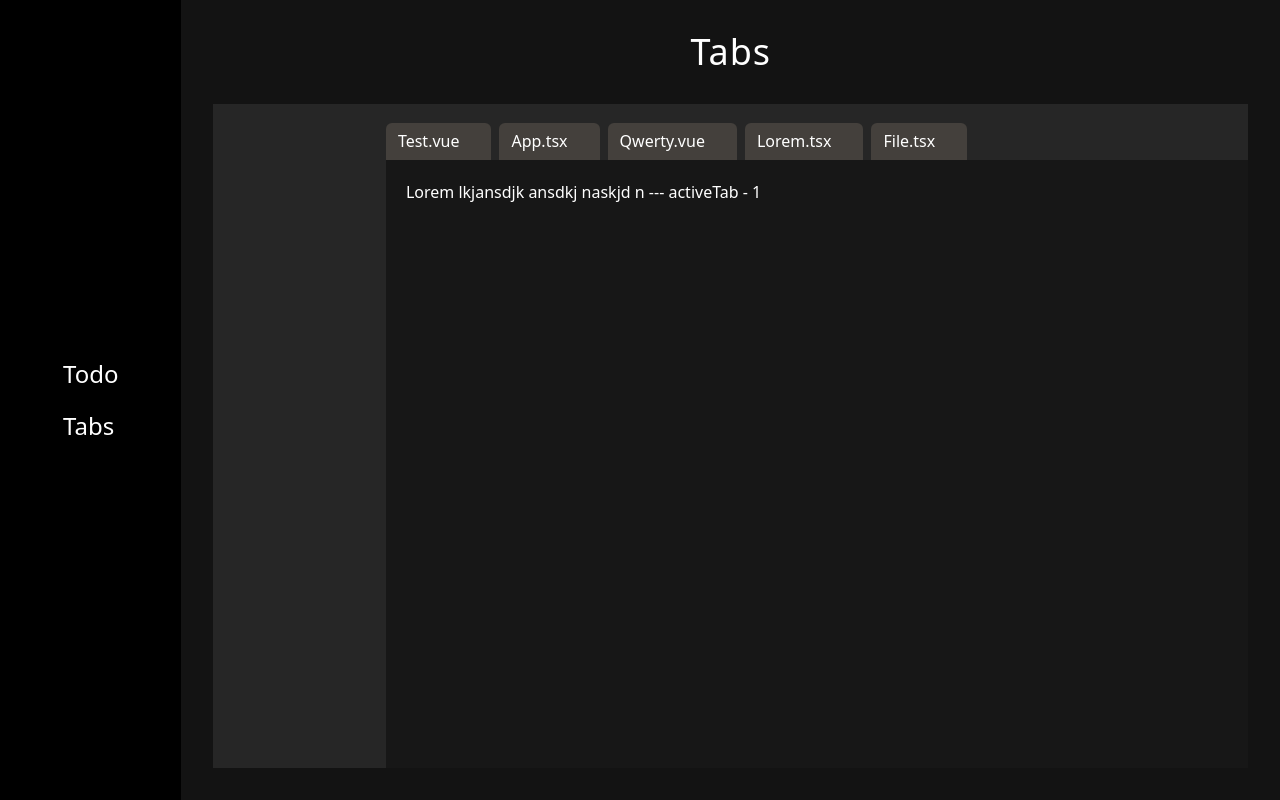
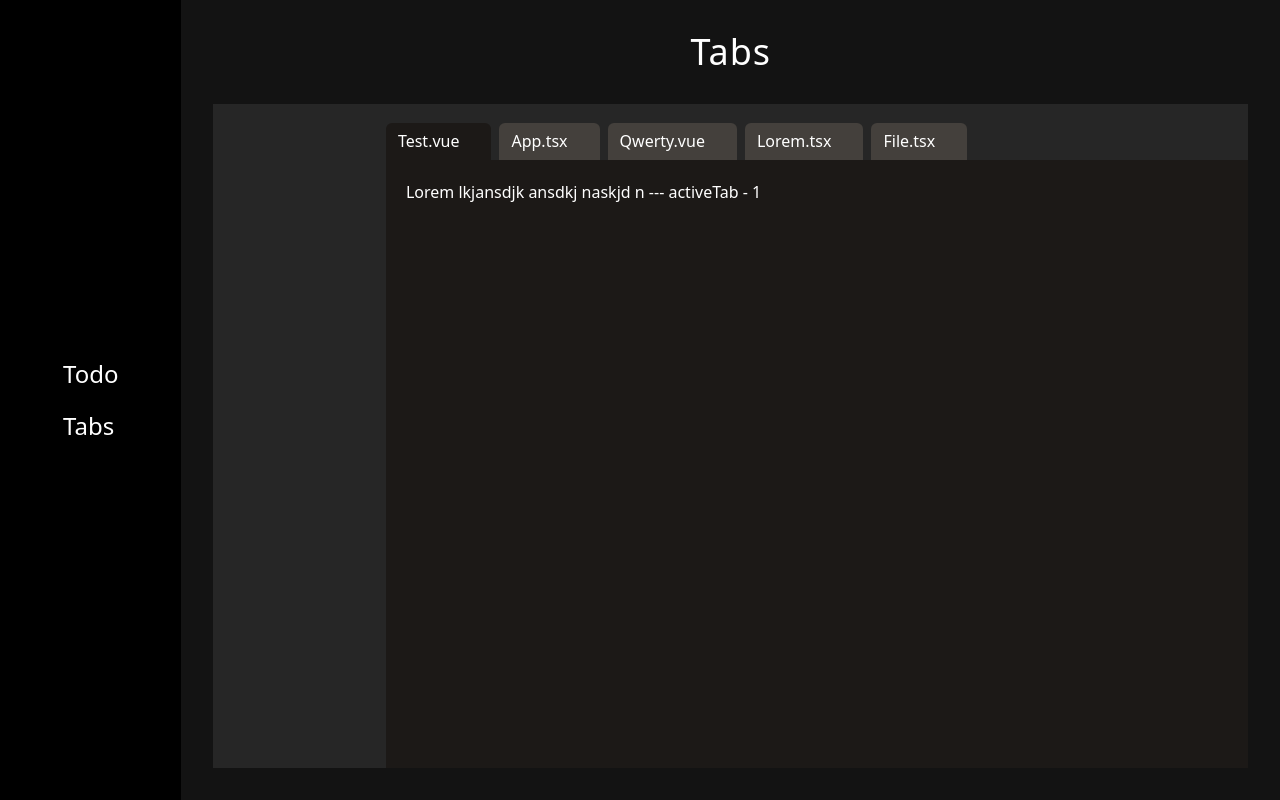
Before and after one commit to mvjl000/vue-playground, a Vue app: page /tabs in a window 1280 px wide. Built offline with nearby package versions, Linux system fonts and the light colour scheme.

Commit message:
Change colors

```diff
--- a/src/components/pages/Tabs.vue
+++ b/src/components/pages/Tabs.vue
@@ -45,13 +45,13 @@ const closeTab = (tabId: number) => {
   <h1 class="text-white text-4xl text-center tracking-wide">Tabs</h1>
   <div class="mt-8 w-full flex-grow flex">
     <div class="h-full min-w-[100px] w-1/6 bg-neutral-800"></div>
-    <div class="flex flex-col h-full flex-grow bg-neutral-900">
+    <div class="flex flex-col h-full flex-grow bg-stone-900">
       <ul class="h-14 flex justify-start items-end gap-2 bg-neutral-800">
         <li
           v-for="tab in tabs"
           :key="tab.id"
           class="group h-2/3 pl-3 pr-1 flex justify-between items-center gap-1 text-white bg-stone-700 rounded-tl-md rounded-tr-md cursor-pointer"
-          :class="{ 'bg-neutral-900': activeTab === tab.id }"
+          :class="{ 'bg-stone-900': activeTab === tab.id }"
           @click="setAcitveTab(tab.id)"
         >
           {{ tab.name }}
```
